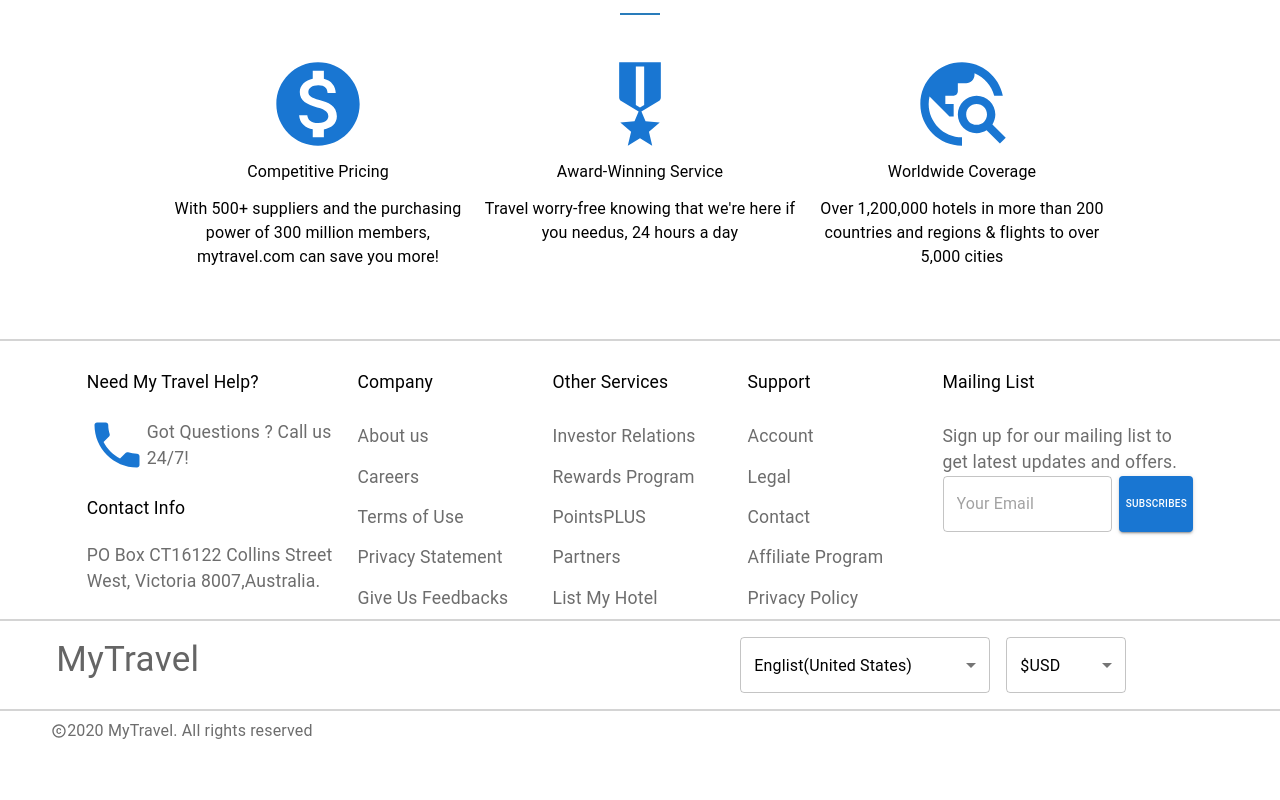
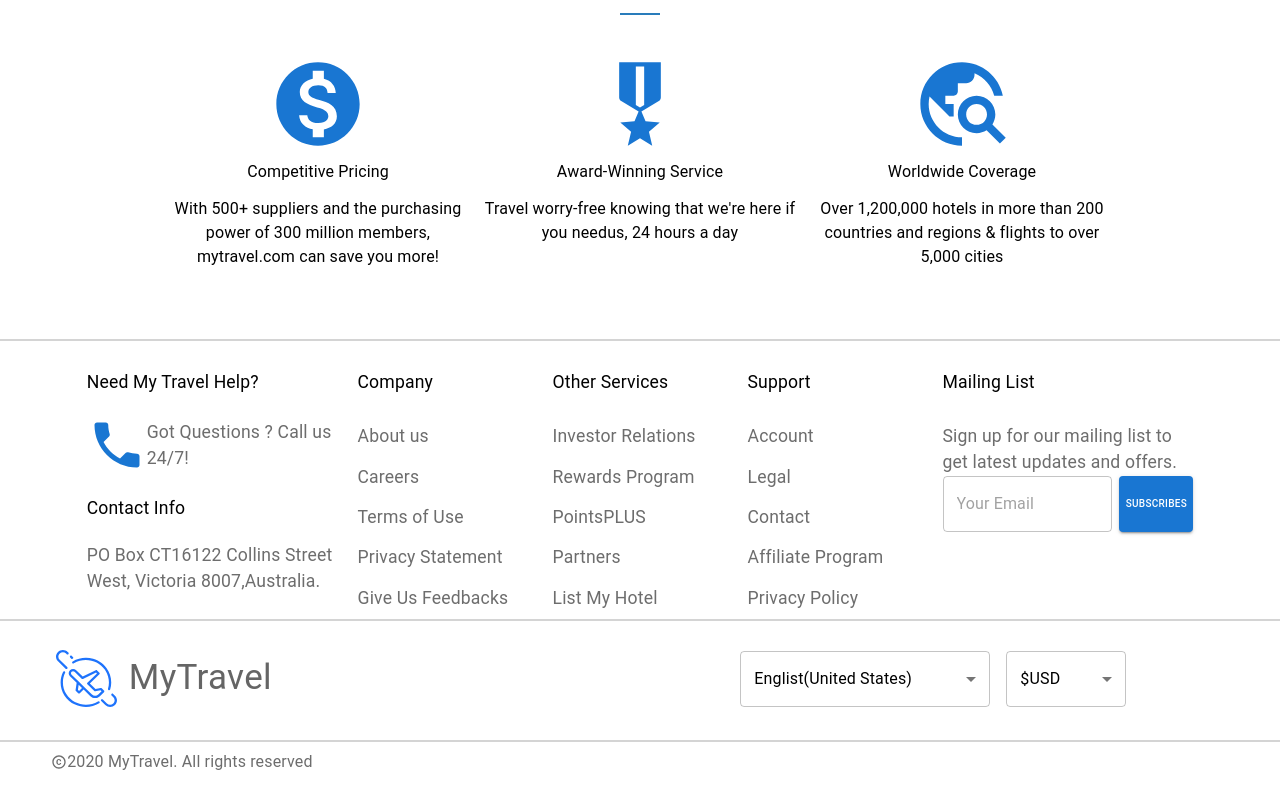
Before and after one commit to codeinsnap/Travelom, a React (Create React App) app: page / in a window 1280 px wide. Shown: the part 4412-5212 px from the top of the page. Before the commit the page ends 5181 px from the top, so only its background shows below. Built offline with nearby package versions, Linux system fonts and the light colour scheme.

Commit message:
footericonfix

```diff
--- a/src/component/footer/Footer.tsx
+++ b/src/component/footer/Footer.tsx
@@ -7,6 +7,7 @@ import './footer.css'
 import Select from '@mui/material/Select';
 import MenuItem from '@mui/material/MenuItem';
 import CopyrightIcon from '@mui/icons-material/Copyright';
+import mytravelicon from '../../assets/fonts/travelicon.svg'
 const Footer = () => {
     return (
         <>
@@ -130,23 +131,25 @@ const Footer = () => {
                 sx={{
                     display: "flex",
                     justifyContent: "center",
-                    alignItems: "baseline",
+                    alignItems: "center",
+                    marginBottom: "2%",
+                    marginTop: "0%"
                 }}
             >
                 <Grid
                     item
                     xs={6}
+                    sx={{paddingTop:"1% !important"}}
                 >
-                    <Typography className="footer-bottom-one-text" fontSize={35}>
+                    <Typography className="footer-bottom-one-text" fontSize={35} style={{ display: 'flex', alignItems: 'center'}}>
+                        <img src={mytravelicon} style={{width:'10%', marginRight: '2%'}}/>
                         MyTravel
                     </Typography>
                 </Grid>
                 <Grid
                     item
                     xs={5}
-                    sx={{
-                        display: "flex",
-                    }}
+                    sx={{ display: "flex", paddingTop:"1% !important"}}
                 >
                     <Select
                         value={10}
```
Also changed, not shown: src/assets/fonts/travelicon.svg (added).
